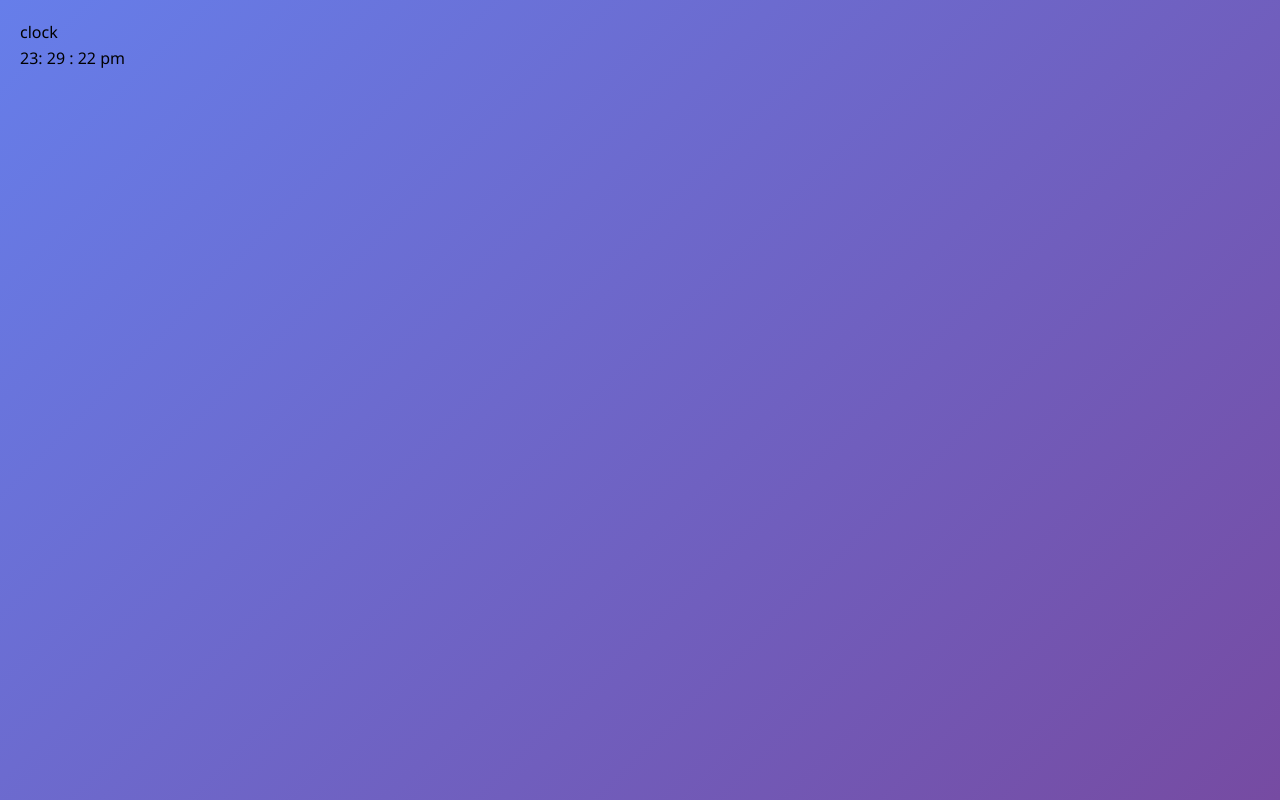
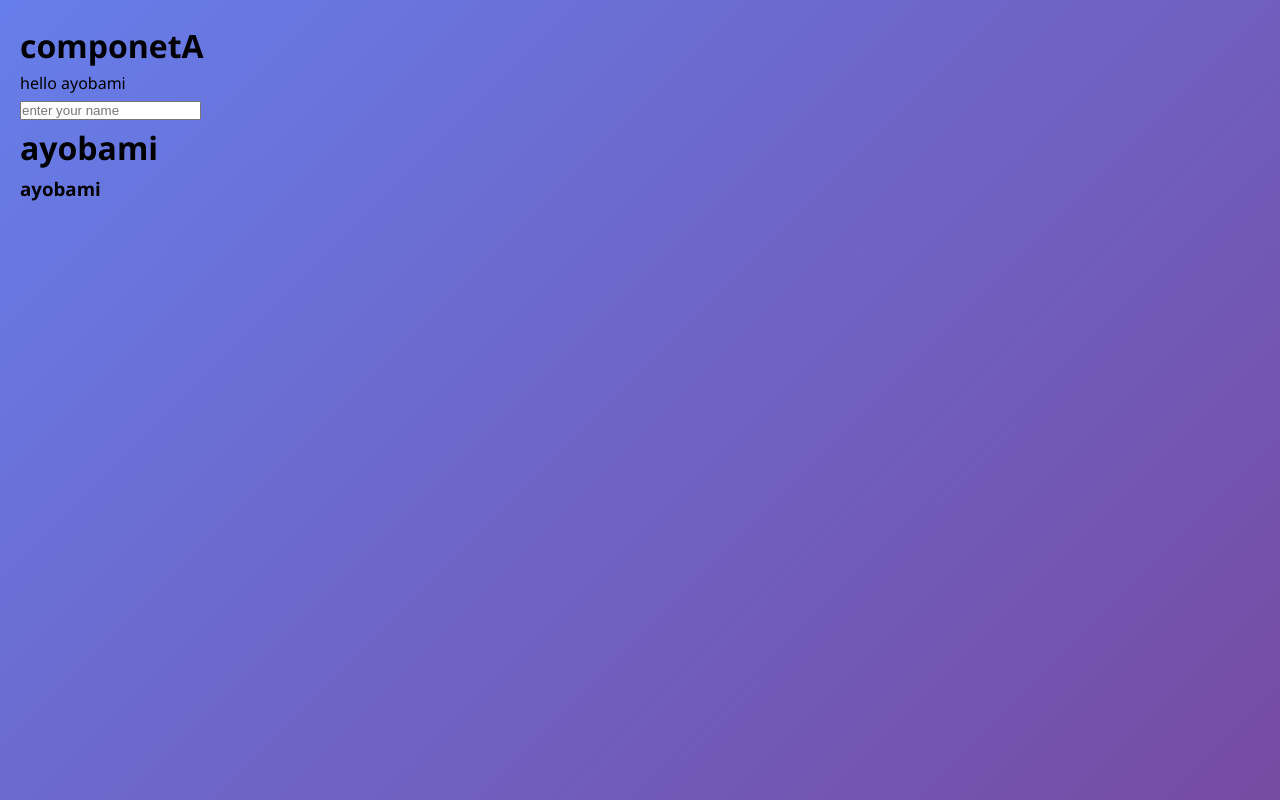
Before and after one commit to Oluwadiyaayobami/my-progress-dotnot-open-its-how-i-stareted, a React (Vite) app in the folder project/: page / in a window 1280 px wide. Built offline with nearby package versions, Linux system fonts and the light colour scheme.

Commit message:
learnt usestate useeffect use context and cerate context and also useref

```diff
--- a/project/src/App.jsx
+++ b/project/src/App.jsx
@@ -1,11 +1,10 @@
-import Myclock from "./clock"
-
+import ComponetA from "./componetA"
 function App() {
 
 
   return (
     <div>
-      <Myclock></Myclock>
+      <ComponetA></ComponetA>
 
 
 
--- /dev/null
+++ b/project/src/componet3.jsx
@@ -0,0 +1,17 @@
+import React,{useContext} from "react";
+
+import { usernamecontext } from "./componetA";
+
+
+function Componet3(){
+    let value = useContext(usernamecontext)
+    return (
+        <div>
+            <h3>
+                {value}
+            </h3>
+        </div>
+    )
+
+}
+export default Componet3
--- /dev/null
+++ b/project/src/componetA.jsx
@@ -0,0 +1,34 @@
+import React,{useState, createContext} from "react";
+import ComponetB from './componetB'
+import Componet3 from "./componet3";
+export const usernamecontext = createContext()
+function ComponetA (){
+    const [username, setusername] = useState('ayobami')
+
+    const handleuserchange =(event) => {
+        setusername(event.target.value)
+    }
+    return(
+        <div>
+            <h1>componetA</h1>
+                  <p>{`hello ${username}`}</p>
+                  <input type="text"  placeholder="enter your name  " onChange={handleuserchange}/>
+            <usernamecontext.Provider value={username}>
+                    <ComponetB/>
+                    <Componet3/>
+            </usernamecontext.Provider>
+
+
+
+
+
+
+        </div>
+    )
+
+
+}
+export default ComponetA
+
+
+// basically usecontext and cerate contest work hand in hnad together u use cerate contest in the elemetnt that has the value and cerate an export of the value after wrrapp all element that want to have acces to the value in ur usecontext .provider and pass in the value
--- /dev/null
+++ b/project/src/componetB.jsx
@@ -0,0 +1,11 @@
+import React ,{useContext}from "react";
+import { usernamecontext } from "./componetA";
+function ComponetB (){
+    const value = useContext(usernamecontext)
+    return(
+        <div>
+            <h1>{value}</h1>
+        </div>
+    )
+}
+export default ComponetB
```
